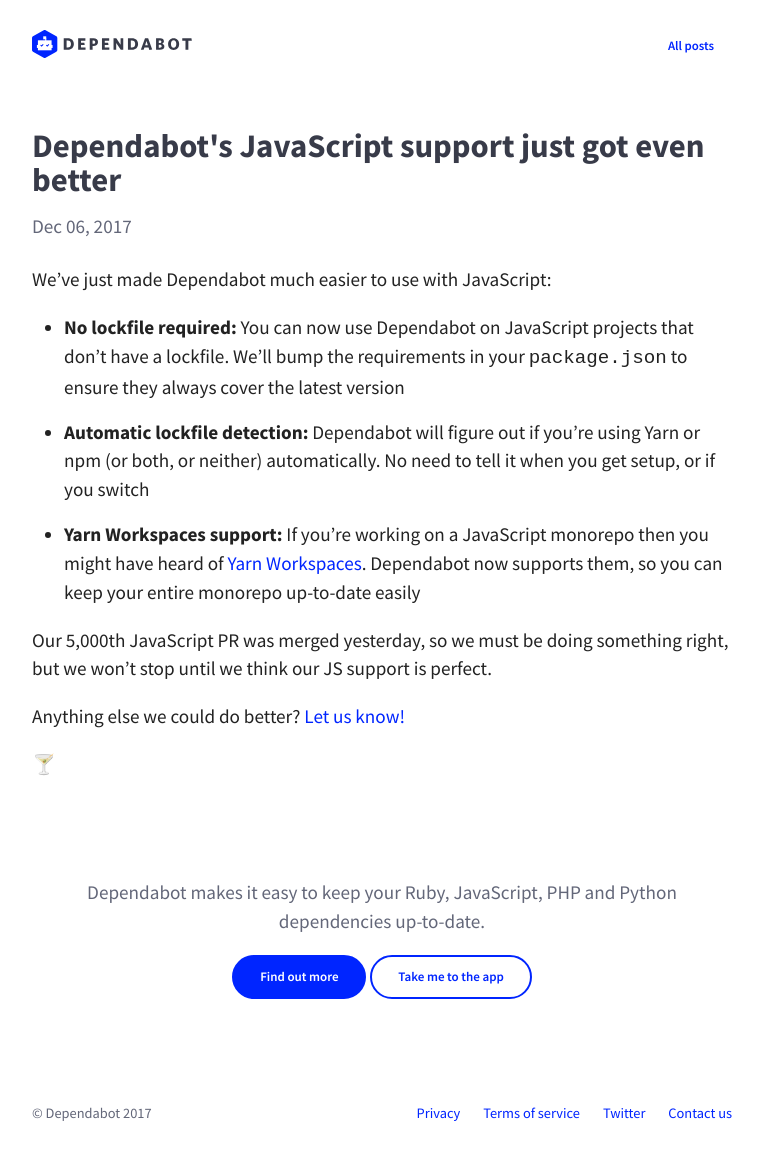
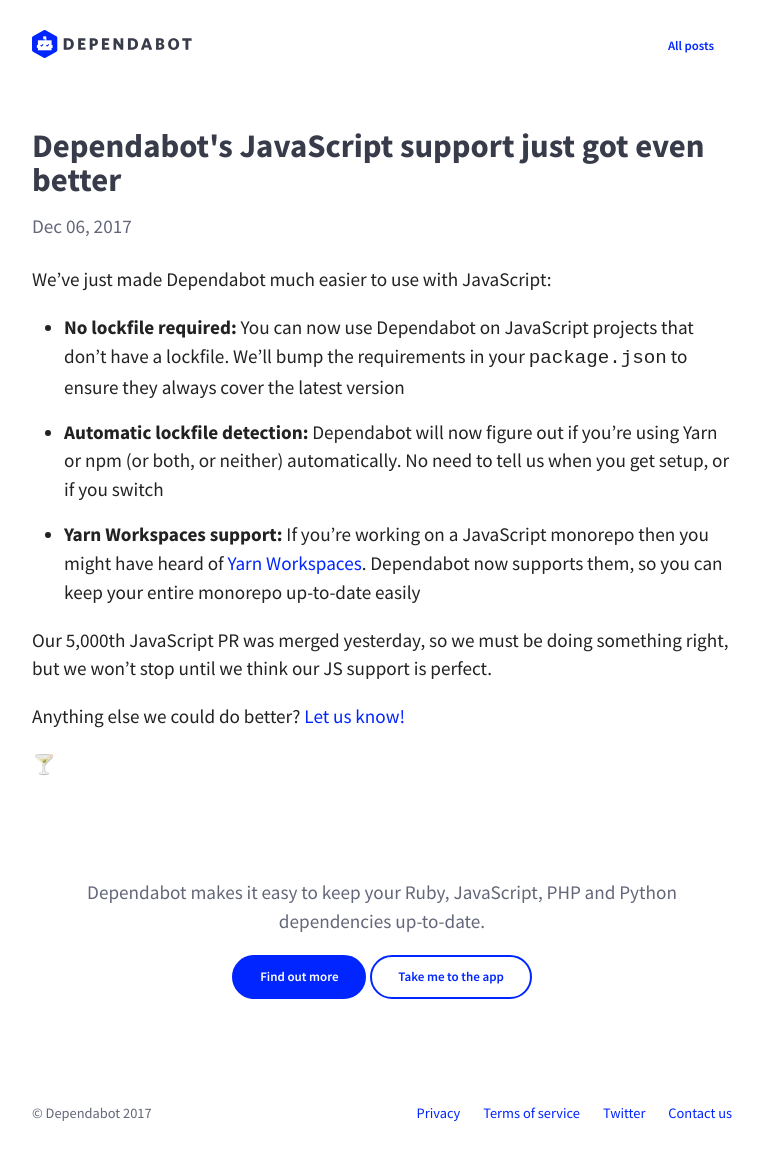
Before and after one commit to desenvolvedorIcotrade/App.bot, a Jekyll site: the page built from blog/_posts/2017-12-06-simpler-javascript-support.md, in a window 1280 px wide. Shown: the whole page, without its empty margins (258-1021 px from the left). Built offline with Jekyll 4.4.1, drawn with Linux system fonts in a browser that asks for light colours; nearby versions of some CDN libraries.

Commit message:
More wordsmithing

```diff
--- a/blog/_posts/2017-12-06-simpler-javascript-support.md
+++ b/blog/_posts/2017-12-06-simpler-javascript-support.md
@@ -9,9 +9,9 @@
 - **No lockfile required:** You can now use Dependabot on JavaScript projects
   that don't have a lockfile. We'll bump the requirements in your `package.json`
   to ensure they always cover the latest version
-- **Automatic lockfile detection:** Dependabot will figure out if you're using
-  Yarn or npm (or both, or neither) automatically. No need to tell it when you
-  get setup, or if you switch
+- **Automatic lockfile detection:** Dependabot will now figure out if you're
+  using Yarn or npm (or both, or neither) automatically. No need to tell us when
+  you get setup, or if you switch
 - **Yarn Workspaces support:** If you're working on a JavaScript monorepo then
   you might have heard of [Yarn Workspaces][yarn-workspaces]. Dependabot now
   supports them, so you can keep your entire monorepo up-to-date easily
```
